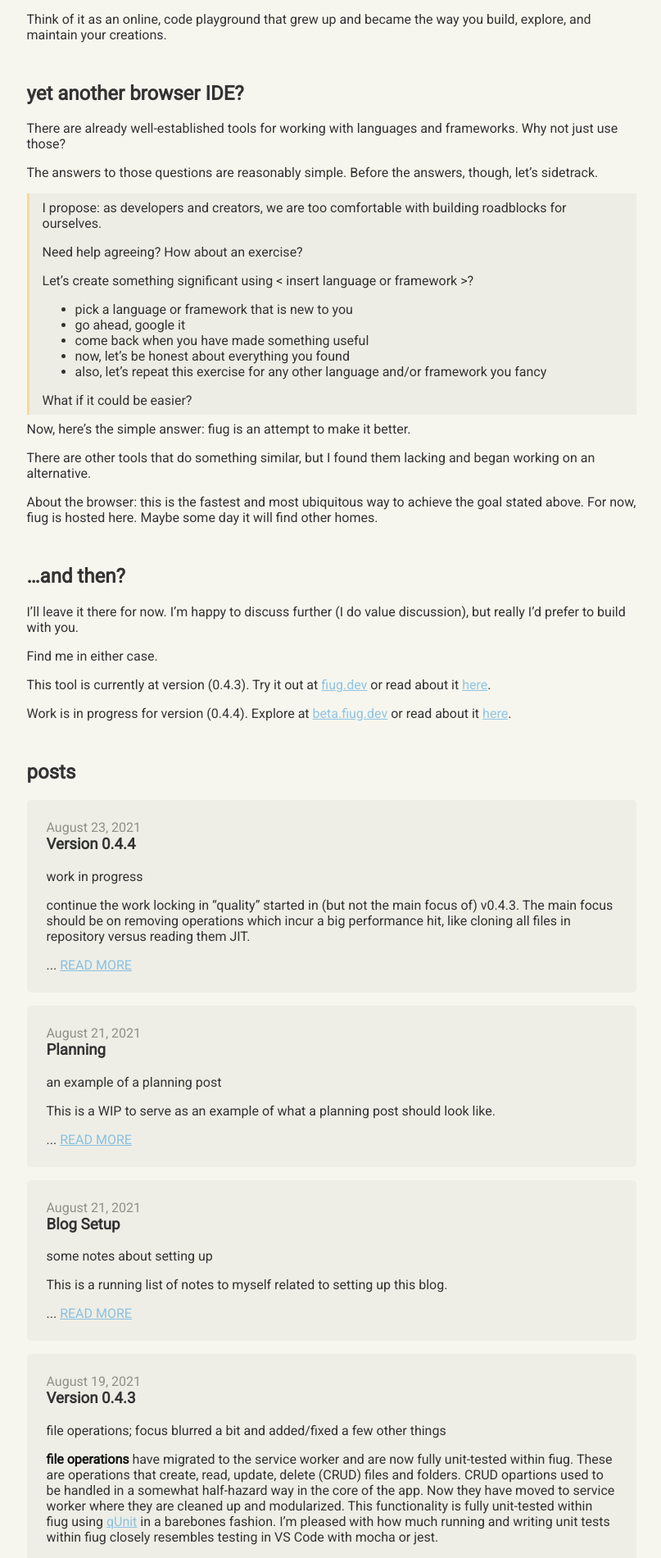
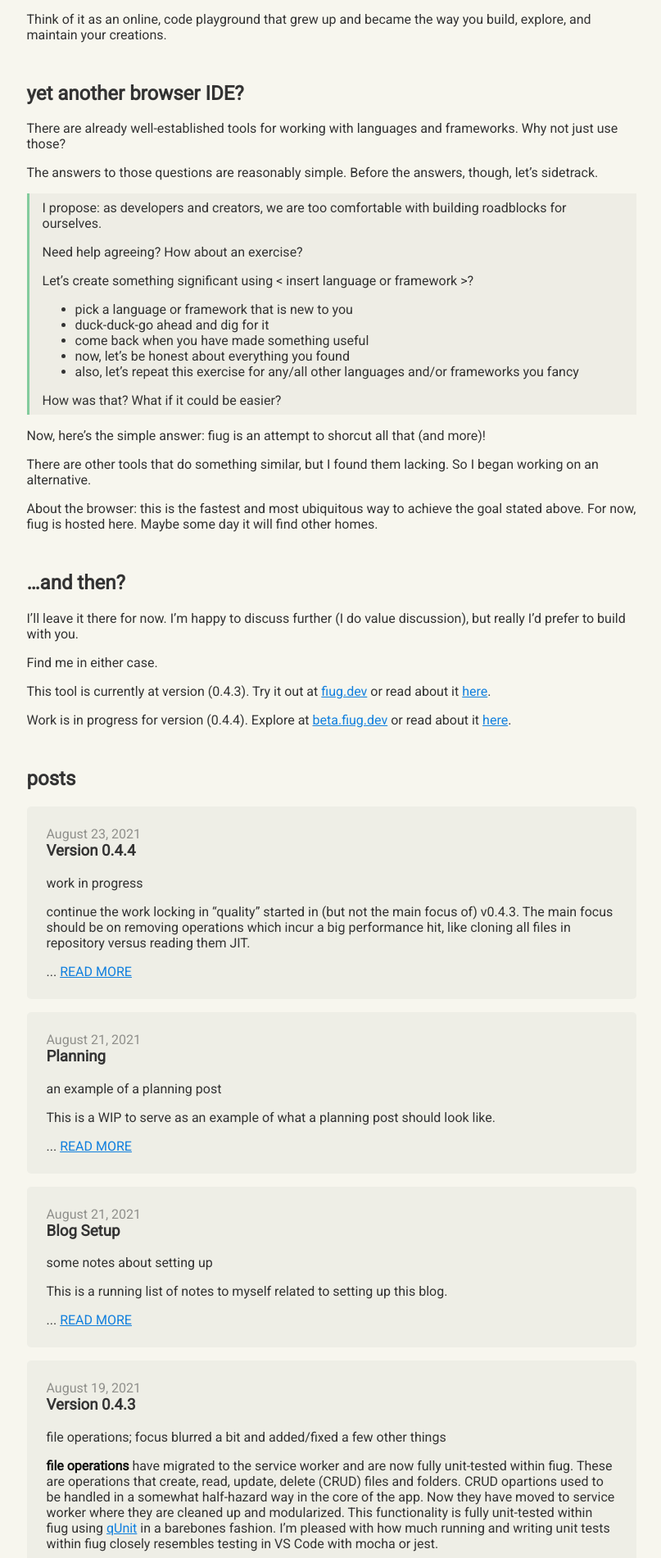
Before and after one commit to fiugd/blog, a Jekyll site: the page built from docs/index.md, in a window 1280 px wide. Shown: the part 712-2613 px from the top of the page at 82% size, without its empty margins (235-1042 px from the left). Built offline with Jekyll 4.4.1, drawn with Linux system fonts in a browser that asks for light colours.

Commit message:
fiug intro, more...

```diff
--- a/docs/_includes/fiug-intro.md
+++ b/docs/_includes/fiug-intro.md
@@ -32,16 +32,18 @@ The answers to those questions are reasonably simple.  Before the answers, thoug
 >
 > Let's create something significant using < insert language or framework >?
 >  - pick a language or framework that is new to you
->  - go ahead, google it
+>  - duck-duck-go ahead and dig for it
 >  - come back when you have made something useful
 >  - now, let's be honest about everything you found
->  - also, let's repeat this exercise for any other language and/or framework you fancy
+>  - also, let's repeat this exercise for any/all other languages and/or frameworks you fancy
 >
-> What if it could be easier?
+> How was that? What if it could be easier?
 
-Now, here's the simple answer: fiug is an attempt to make it better.
+<p></p>
 
-There are other tools that do something similar, but I found them lacking and began working on an alternative.
+Now, here's the simple answer: fiug is an attempt to shorcut all that (and more)!
+
+There are other tools that do something similar, but I found them lacking.  So I began working on an alternative.
 
 About the browser:  this is the fastest and most ubiquitous way to achieve the goal stated above.  For now, fiug is hosted here.  Maybe some day it will find other homes.
 
--- a/docs/css/_colors.scss
+++ b/docs/css/_colors.scss
@@ -7,7 +7,7 @@ html { color-scheme: light; }
   --text: #333333;
   --text-light: #7b7b85;
   --text-lighter: #ababab;
-  --blue: #3498db88;
+  --blue: #07de;
   --green: #27ae6088;
   --yellow: #feca5788;
   --red: #c0392b88;
@@ -40,7 +40,7 @@ body {
 #content         { background: var(--background); }
 a, a:visited     { color: var(--blue); }
 blockquote       {
-  border-left: 3px solid var(--yellow);
+  border-left: 3px solid var(--green);
   background: #6661;
 }
 strong           { color: var(--text-dark); }
```
